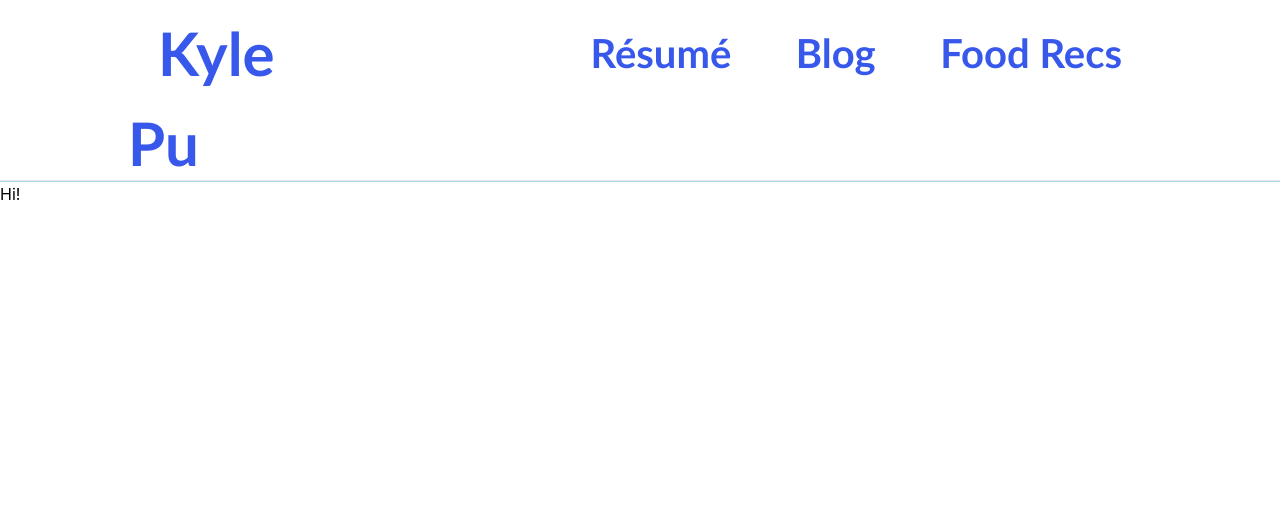
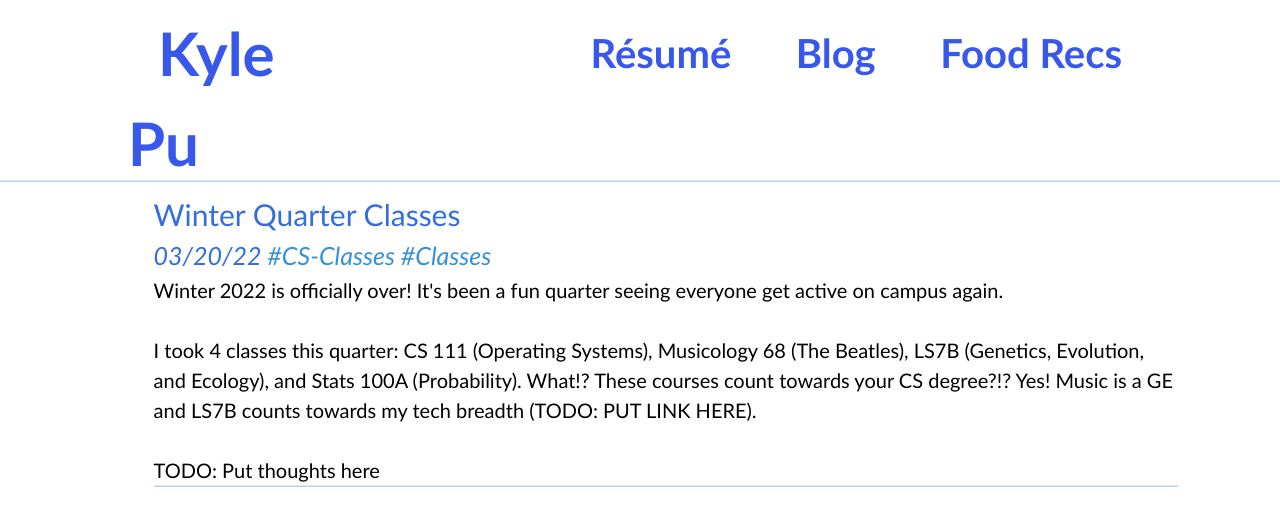
Before and after one commit to Kyle-Pu/Kyle-Pu.github.io, a React (Create React App) app: page /Blog in a window 1280 px wide. Shown: the top 526 px of the page. Built offline with nearby package versions, Linux system fonts and the light colour scheme.

Commit message:
First iteration of blog posts design done.
In the future, would like to add ways to hide each blog post, table of contents, filters based on tags, etc.

```diff
--- a/src/components/Blog/Blog.css
+++ b/src/components/Blog/Blog.css
@@ -0,0 +1,35 @@
+.BPost{
+
+}
+
+.Title{
+    font-size: 30px;
+    font-family: Optima;
+    font-weight: 500;
+    color: rgb(50, 110, 221)
+}
+
+.Date{
+    font-size: 25px;
+    font-family: Optima;
+    font-weight: 300;
+    font-style: italic;
+    color: rgb(50, 110, 221);
+    display: inline;
+}
+
+.Tag{
+    font-size: 25px;
+    font-family: Optima;
+    font-weight: 300;
+    font-style: italic;
+    color: rgb(50, 144, 221);
+    display: inline;
+}
+
+/*These are for the contents of each blog post*/
+.BPost p{
+    font-size: 20px;
+    font-family: Optima;
+    font-weight: 200;
+}
--- a/src/components/Blog/Blog.js
+++ b/src/components/Blog/Blog.js
@@ -1,15 +1,34 @@
 import React from 'react'
 import "./Blog.css"
+import blogposts from "../blogposts"
 
 function Blog() {
   //  TODO: would be ideal if I can pull the data from text files written separately for each blog post
   // Format for blog posts:
   //  First line: Title
-  //  Second line: Date
+  //  Second line: Date (sort blog posts by date here)
+  //  Third line: Tags/topics
   //  Lines Onward: Blog Post
+  // Note: can't use `fs` because GitHub Pages only supports static sites
+  let titles = blogposts.map((bPost) => bPost.title)
+  let dates = blogposts.map((bPost) => bPost.date)
+  let tags = blogposts.map((bPost) => bPost.tags)
+  let content = blogposts.map((bPost) => bPost.content)
 
   return (
-    <h1>Hi!</h1>
+    <div className="Container">
+      {titles.map((title, index) => {
+        return (
+          <div className="BPost" key="index">
+            <h1 className="Title">{title}</h1>
+            <h2 className="Date">{dates[index]}</h2>
+            <h2 className="Tag"> #{tags[index].join(" #")}</h2>
+            {content[index]}
+            <hr></hr>
+          </div>
+        )
+      })}
+    </div>
   );
 }
 
--- /dev/null
+++ b/src/components/blogposts.js
@@ -0,0 +1,17 @@
+import React from 'react'
+
+let blogposts = [
+    {
+        title: "Winter Quarter Classes",
+        date: "03/20/22",
+        tags: ["CS-Classes", "Classes"],
+        content:
+            <p>Winter 2022 is officially over! It's been a fun quarter seeing everyone get active on campus again.
+            <br /><br />
+            I took 4 classes this quarter: CS 111 (Operating Systems), Musicology 68 (The Beatles), LS7B (Genetics, Evolution, and Ecology), and Stats 100A (Probability). What!? These courses count towards your CS degree?!? Yes! Music is a GE and LS7B counts towards my tech breadth (TODO: PUT LINK HERE).
+            <br /><br />
+            TODO: Put thoughts here</p>
+    }
+]
+
+export default blogposts;
```
Also changed, not shown: src/data/BlogPosts/Winter Classes.txt (added), 1 other file (tests, documents, lock files or other folders).
